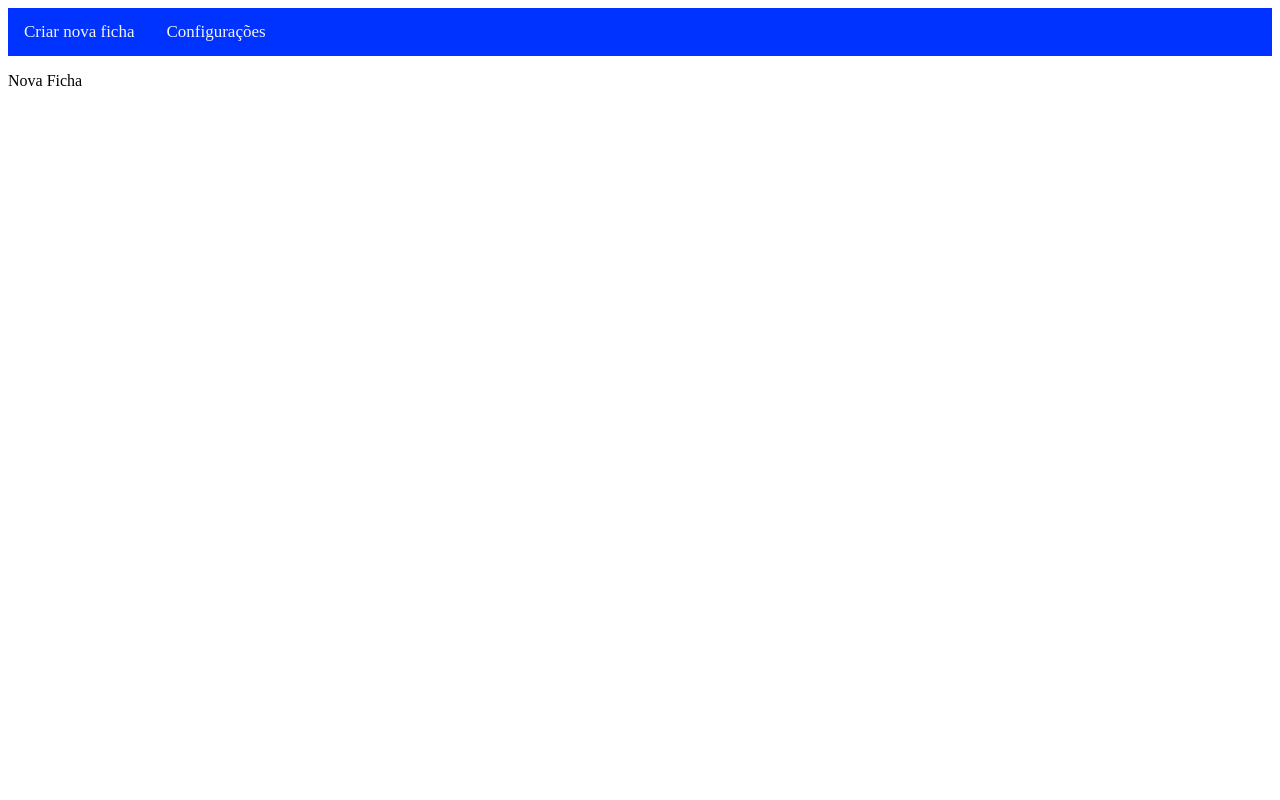
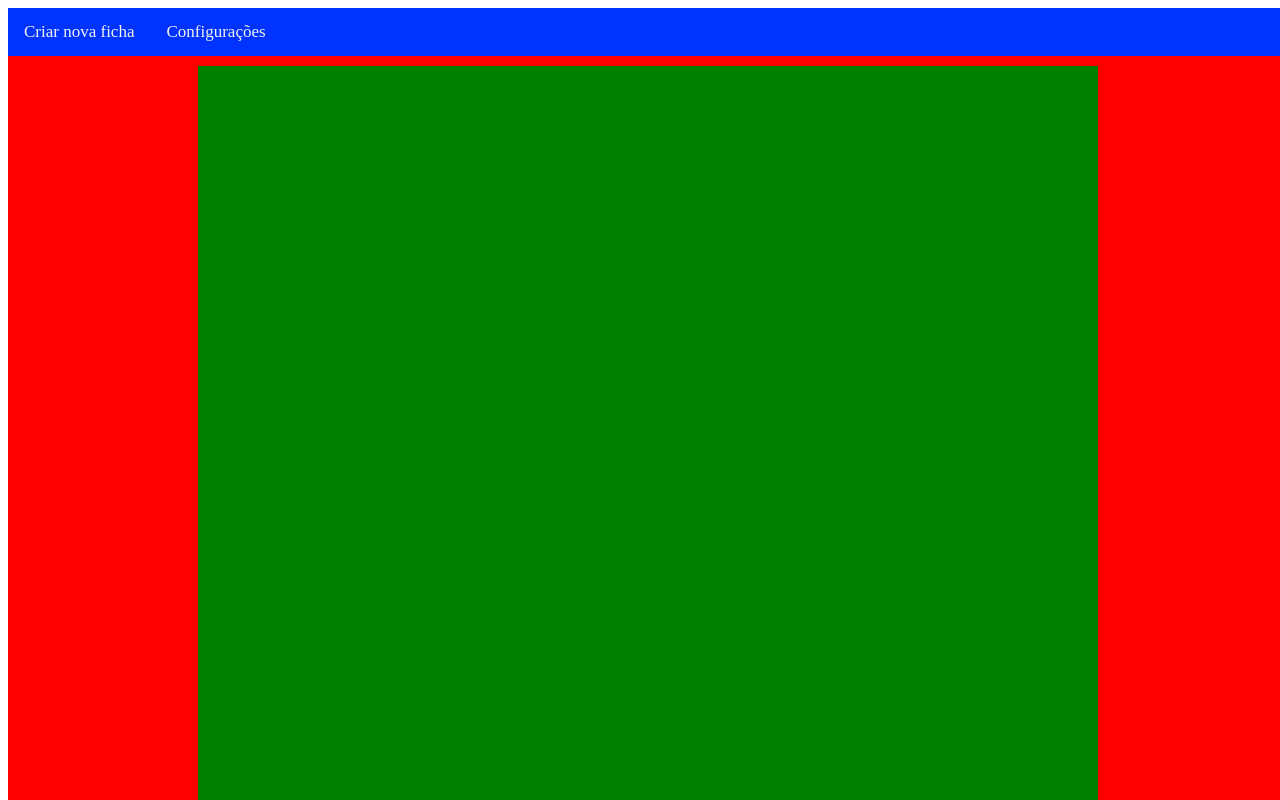
Before and after one commit to MarcosRibeiroJ/rpg-form, an Angular app: page /novaFicha in a window 1280 px wide. Shown: the top 800 px of the page. Built offline with nearby package versions, Linux system fonts and the light colour scheme.

Commit message:
desenho inicial do layout

```diff
--- a/src/app/app.component.css
+++ b/src/app/app.component.css
@@ -2,6 +2,7 @@
 .topnav {
     background-color: #0033ff;
     overflow: hidden;
+    width: 100vw;
   }
 
   /* Estilo dos links dentro da barra de navegação */
@@ -20,3 +21,7 @@
     color: #f2f2f2;
     font-weight: bold;
   }
+
+  body {
+    margin: 0px;
+  }
--- a/src/app/nova-ficha/nova-ficha.component.css
+++ b/src/app/nova-ficha/nova-ficha.component.css
@@ -0,0 +1,16 @@
+.container {
+    width: 100vw;
+    height: 1000px;
+    background-color: red;
+    display: flex;
+    flex-direction: row;
+    justify-content: center;
+    /*align-items: center;*/
+}
+
+.conteudo {
+    width: 900px;
+    height: 990px;
+    background-color: green;
+    margin-top: 10px;
+}
--- a/src/app/nova-ficha/nova-ficha.component.html
+++ b/src/app/nova-ficha/nova-ficha.component.html
@@ -1 +1,3 @@
-<p>Nova Ficha</p>
+<div class="container">
+    <div class="conteudo"></div>
+</div>
```
